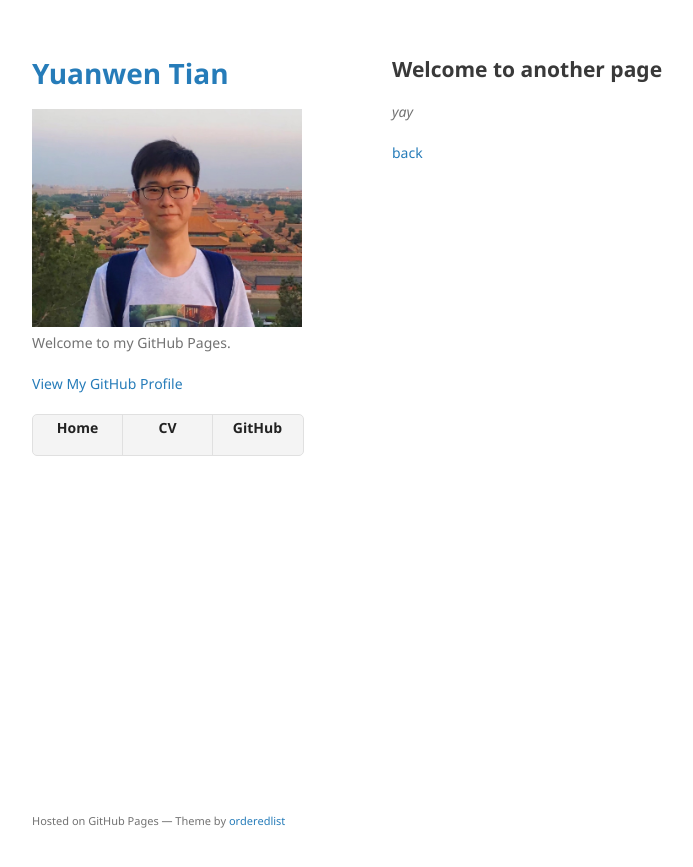
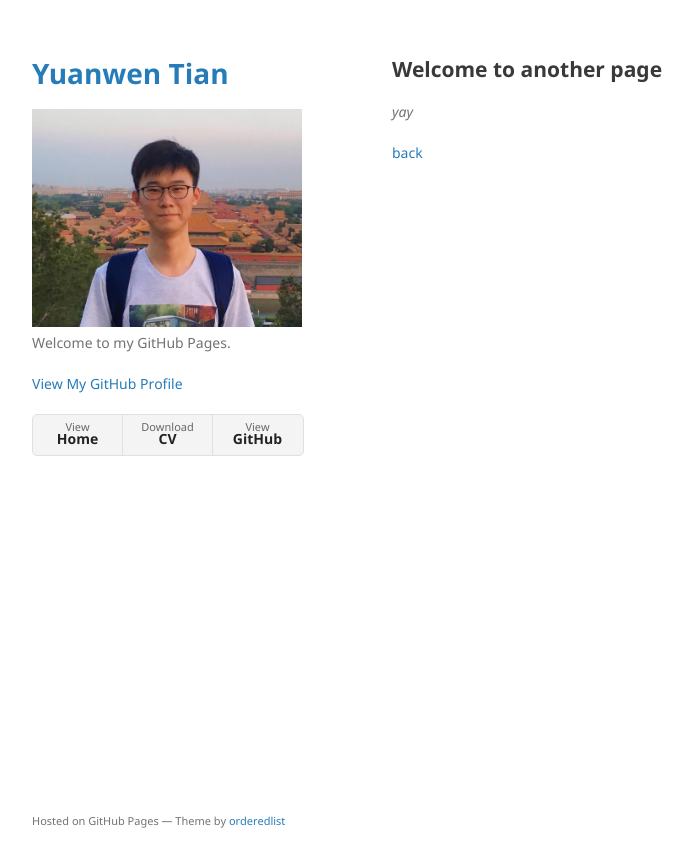
Before and after one commit to yuanwentian/yuanwentian.github.io, a Jekyll site: the page built from another-page.md, in a window 1280 px wide. Shown: the top 867 px of the page, without its empty margins (178-871 px from the left). Built offline with Jekyll 4.4.1, drawn with Linux system fonts in a browser that asks for light colours; our own code applies the rules of GitHub Pages for plain Markdown files.

Commit message:
edit default.html

```diff
--- a/_layouts/default.html
+++ b/_layouts/default.html
@@ -32,9 +32,9 @@
 
         {% if site.show_downloads %}
         <ul class="downloads">
-          <li><a href="/"><strong>Home</strong></a></li>
-          <li><a href="/docs/Yuanwen_CV.pdf"><strong>CV</strong></a></li>
-          <li><a href="{{ site.github.repository_url }}"><strong>GitHub</strong></a></li>
+          <li><a href="/">View<strong>Home</strong></a></li>
+          <li><a href="/docs/Yuanwen_CV.pdf">Download<strong>CV</strong></a></li>
+          <li><a href="{{ site.github.repository_url }}">View<strong>GitHub</strong></a></li>
         </ul>
         {% endif %}
       </header>
```
